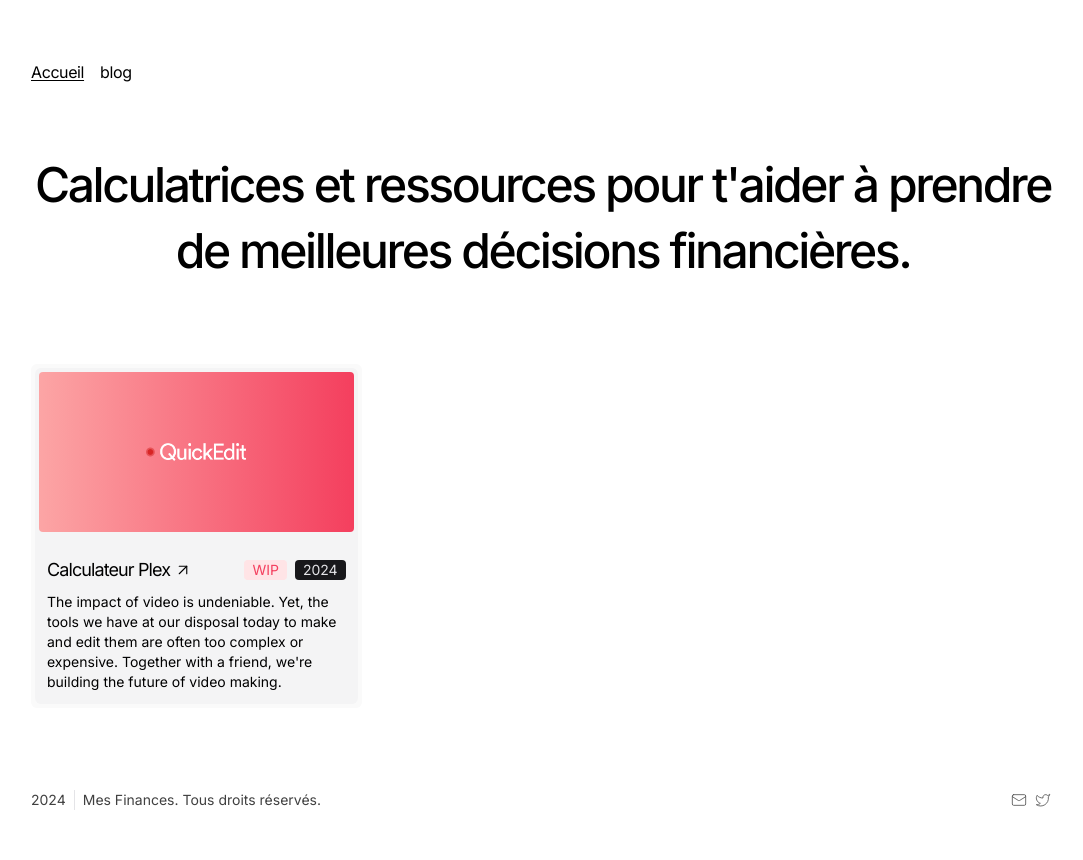
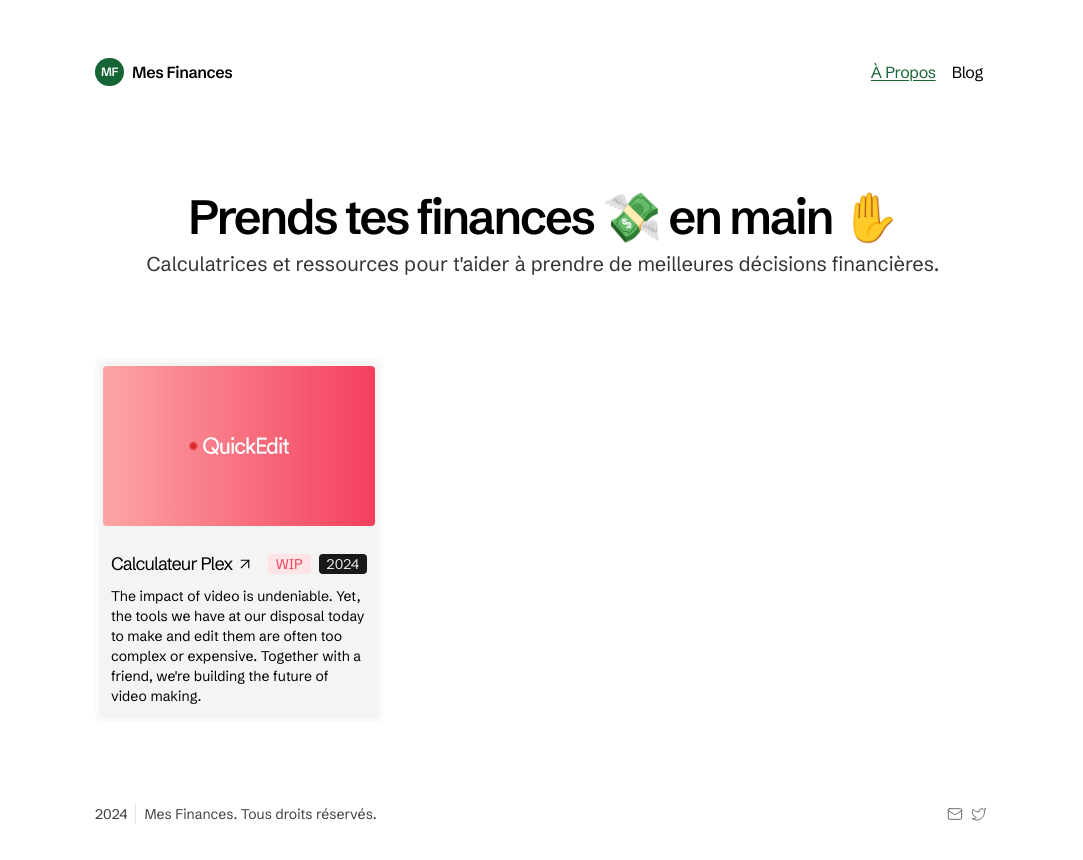
Before and after one commit to samlafontaine/mesfinances, a Next.js app: page / in a window 1280 px wide. Shown: the top 860 px of the page, without its empty margins (97-1180 px from the left). Built offline with nearby package versions, Linux system fonts and the light colour scheme.

Commit message:
style update

```diff
--- a/app/blog/page.tsx
+++ b/app/blog/page.tsx
@@ -6,7 +6,7 @@ export default async function Page() {
 
   return (
     <div className="slide-up">
-      <h1 className="text-2xl mb-4 tracking-tighter">Blog</h1>
+      <h1 className="text-4xl font-semibold mb-4 tracking-tighter">Blog</h1>
       <p className="mb-8">
         Thoughts on product management, company culture, leadership, growth,
         strategy and everything in between.
@@ -18,7 +18,7 @@ export default async function Page() {
             <li className="" key={id}>
               <Link
                 href={`/blog/${id}`}
-                className="font-medium underline underline-offset-2 decoration-emerald-600 hover:decoration-2"
+                className="font-medium underline underline-offset-2 decoration-green-800 hover:decoration-2 hover:text-green-800"
               >
                 {title}
               </Link>
--- a/app/components/nav.tsx
+++ b/app/components/nav.tsx
@@ -5,10 +5,10 @@ import { usePathname } from "next/navigation";
 
 const navItems = {
   "/": {
-    name: "Accueil",
+    name: "À Propos",
   },
   "/blog": {
-    name: "blog",
+    name: "Blog",
   },
 };
 
@@ -16,20 +16,32 @@ export function Navbar() {
   const pathname = usePathname();
 
   return (
-    <aside className="-ml-[8px] mb-16 tracking-tight">
+    <aside className="mb-24 tracking-tight">
       <div className="lg:sticky lg:top-20">
         <nav
-          className="flex flex-row items-start relative px-0 pb-0 fade md:overflow-auto scroll-pr-6 md:relative"
+          className="flex flex-row justify-between items-center relative px-0 pb-0 fade md:overflow-auto scroll-pr-6 md:relative"
           id="nav"
         >
-          <div className="flex flex-row space-x-0 pr-10">
+          <a
+            href="/"
+            className="font-semibold flex flex-row items-center gap-2 hover:text-green-900"
+          >
+            <p className="p-1.5 rounded-full bg-green-800 text-xs text-white">
+              MF
+            </p>
+            <p>Mes Finances</p>
+          </a>
+
+          <div className="flex flex-row space-x-0">
             {Object.entries(navItems).map(([path, { name }]) => {
               return (
                 <Link
                   key={path}
                   href={path}
-                  className={`transition-all hover:text-neutral-800 dark:hover:text-neutral-200 flex align-middle relative py-1 px-2 ${
-                    pathname === path ? "underline underline-offset-2" : ""
+                  className={`transition-all hover:text-green-800 flex align-middle relative py-1 px-2 ${
+                    pathname === path
+                      ? "underline underline-offset-2 text-green-800"
+                      : ""
                   }`}
                 >
                   {name}
--- a/app/layout.tsx
+++ b/app/layout.tsx
@@ -1,5 +1,5 @@
 import type { Metadata } from "next";
-import { Inter } from "next/font/google";
+import { Schibsted_Grotesk } from "next/font/google";
 import { Navbar } from "./components/nav";
 import { Footer } from "./components/footer";
 import { Analytics } from "@vercel/analytics/react";
@@ -7,7 +7,7 @@ import { SpeedInsights } from "@vercel/speed-insights/next";
 import "./globals.css";
 import { Providers } from "./providers";
 
-const inter = Inter({ subsets: ["latin"] });
+const font = Schibsted_Grotesk({ subsets: ["latin"] });
 
 export const metadata: Metadata = {
   metadataBase: new URL("https://mesfinances.co"),
@@ -49,8 +49,8 @@ export default function RootLayout({
   children: React.ReactNode;
 }) {
   return (
-    <html lang="en" className={inter.className} suppressHydrationWarning>
-      <body className="antialiased max-w-5xl mb-12 flex flex-col md:flex-row mx-4 mt-8 lg:mx-auto">
+    <html lang="en" className={font.className} suppressHydrationWarning>
+      <body className="antialiased max-w-4xl mb-12 flex flex-col md:flex-row mx-4 mt-8 lg:mx-auto">
         <main className="flex-auto min-w-0 mt-6 flex flex-col px-2 md:px-0">
           <Navbar />
           {children}
--- a/app/page.tsx
+++ b/app/page.tsx
@@ -5,10 +5,13 @@ import { ArrowUpRight } from "lucide-react";
 export default function Page() {
   return (
     <div className="slide-up text-center">
-      <h1 className="text-2xl md:text-5xl mb-12 md:mb-20 tracking-tighter md:leading-snug font-medium">
+      <h1 className="text-2xl md:text-5xl tracking-tighter md:leading-snug font-semibold">
+        Prends tes finances 💸 en main ✋
+      </h1>
+      <p className="text-xl mb-12 md:mb-20 text-black/80">
         Calculatrices et ressources pour t'aider à prendre de meilleures
         décisions financières.
-      </h1>
+      </p>
       <div className="grid md:grid-cols-3 gap-4">
         <div className="flex flex-col p-1 rounded-md bg-zinc-50 hover:bg-zinc-200 dark:bg-zinc-900 dark:hover:bg-zinc-800 group">
           <Link href="https://www.quickedit.ai">
```
